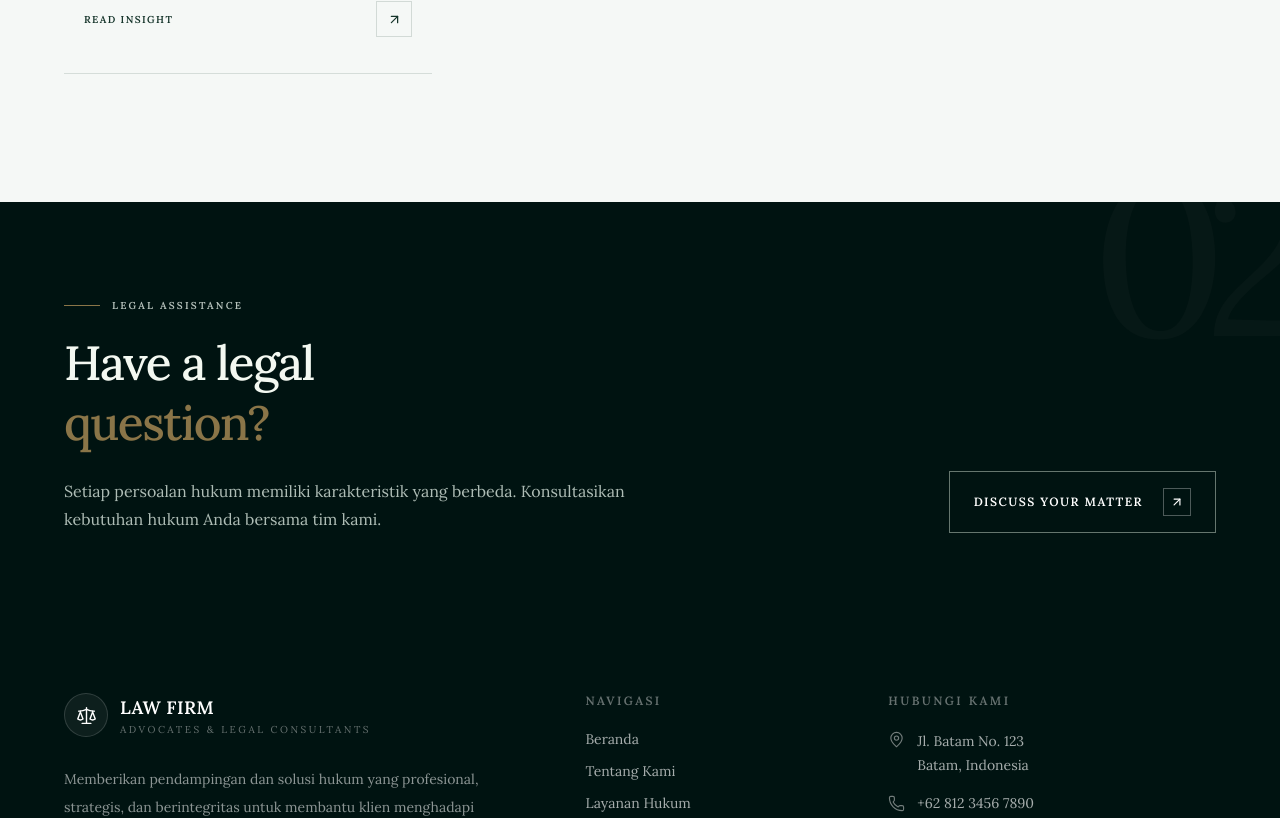
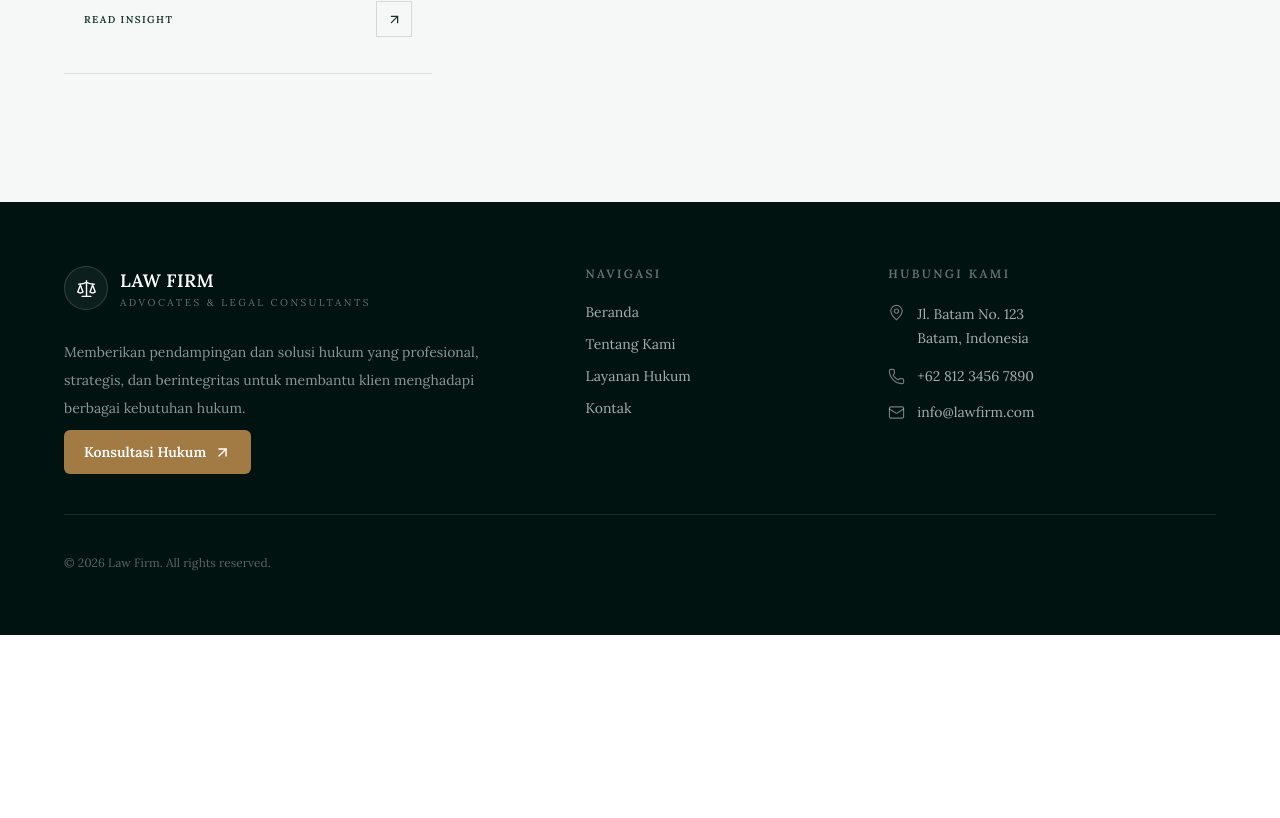
Before and after one commit to imcj23/advocate_website, a React (Vite) app: page /insight in a window 1280 px wide. Shown: the part 2993-3811 px from the top of the page. After the commit the page ends 3628 px from the top, so only its background shows below. Built offline with nearby package versions, Linux system fonts and the light colour scheme; a web font is replaced by a local one.

Commit message:
update 4

```diff
--- a/src/Page/Insight.jsx
+++ b/src/Page/Insight.jsx
@@ -439,50 +439,8 @@ export default function Insight() {
       </section>
 
       {/* =====================================================
-          CTA
-      ====================================================== */}
-      <section className="relative overflow-hidden bg-[#001311] px-6 py-20 md:px-10 lg:px-16 lg:py-24">
-        {/* Decorative number */}
-        <div className="absolute -right-5 -top-14 hidden select-none text-[220px] font-light leading-none -tracking-widest text-white/2.5 lg:block">
-          02
-        </div>
-
-        <div className="relative z-10 mx-auto max-w-7xl">
-          <div className="grid gap-10 lg:grid-cols-[1fr_auto] lg:items-end">
-            <div className="max-w-2xl">
-              <div className="mb-5 flex items-center gap-3">
-                <span className="h-px w-9 bg-[#8A7548]" />
-
-                <span className="text-[10px] font-semibold uppercase tracking-[0.22em] text-[#B7C3BD]">
-                  Legal Assistance
-                </span>
-              </div>
-
-              <h2 className="text-3xl font-medium leading-tight tracking-[-0.03em] text-[#F3F8F1] md:text-5xl">
-                Have a legal
-                <br />
-                <span className="text-[#8A7548]">question?</span>
-              </h2>
-
-              <p className="mt-6 max-w-xl text-sm leading-7 text-[#AEBDB6] md:text-base">
-                Setiap persoalan hukum memiliki karakteristik yang berbeda.
-                Konsultasikan kebutuhan hukum Anda bersama tim kami.
-              </p>
-            </div>
-
-            <button className="group flex w-fit items-center gap-5 border border-[#65766E] px-6 py-4 text-xs font-semibold uppercase tracking-[0.12em] text-white transition duration-300 hover:border-[#8A7548] hover:bg-[#8A7548]">
-              Discuss Your Matter
-              <span className="flex h-7 w-7 items-center justify-center border border-white/30 transition-transform duration-300 group-hover:translate-x-1">
-                <ArrowUpRight size={14} />
-              </span>
-            </button>
-          </div>
-        </div>
-      </section>
-
-      {/* =====================================================
           ARTICLE MODAL
-      ====================================================== */}
+      =========================================aa============= */}
       {selectedArticle && (
         <div
           className="fixed inset-0 z-100 flex items-center justify-center bg-[#001311]/80 px-4 py-5 backdrop-blur-md md:px-8"
```
